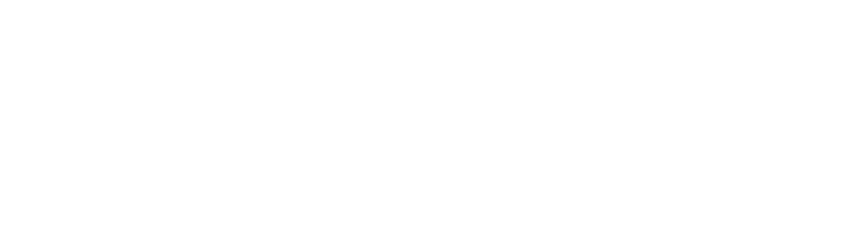
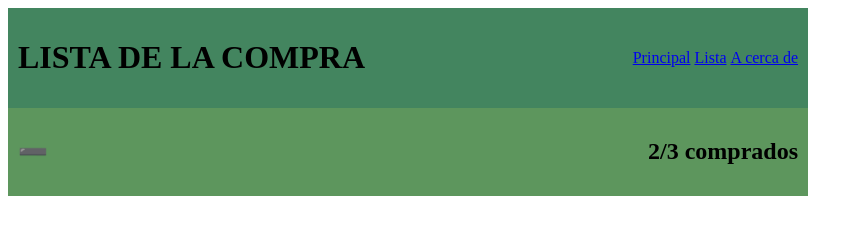
Before and after one commit to CarlosMartinezLasierra/week1-challenge3-Carlos, a plain HTML site: page index.html in a window 1280 px wide. Shown: the whole page, without its empty margins (0-863 px from the left). Drawn offline with Linux system fonts and the light colour scheme.

Commit message:
new index structure for index tab and chart/ css styles

```diff
--- a/index.html
+++ b/index.html
@@ -1,5 +1,6 @@
 <!DOCTYPE html>
 <html lang="en">
+
 <head>
   <meta charset="UTF-8">
   <meta http-equiv="X-UA-Compatible" content="IE=edge">
@@ -7,7 +8,23 @@
   <title>Mercadonete</title>
   <link href="styles.css" rel="stylesheet" type="text/css">
 </head>
+
 <body>
+  <div class="navigation">
+    <h1>LISTA DE LA COMPRA</h1>
+    <nav class="nav-tab">
+      <ul>
+        <li><a href="#">Principal</a></li>
+        <li><a href="#">Lista</a></li>
+        <li><a href="#">A cerca de</a></li>
+      </ul>
+    </nav>
+  </div>
+  <div class="shopping-chart">
+  <h2>➖</h2>
+  <h2>2/3 comprados</h2>
+  </div>
 
 </body>
+
 </html>
--- a/styles.css
+++ b/styles.css
@@ -0,0 +1,28 @@
+body {
+max-width: 800px;
+}
+
+nav {
+  display: inline-block;
+}
+
+nav li {
+  display: inline-block;
+}
+.navigation {
+  background-color: rgb(67, 133, 95);
+  display: flex;
+  justify-content: space-between;
+  align-items: center;
+  padding: 10px;
+}
+.shopping-chart {
+  background-color: rgb(93, 150, 93);
+  display: flex;
+  justify-content: space-between;
+  padding: 10px;
+}
+
+.shopping-chart h2 {
+
+}
```
